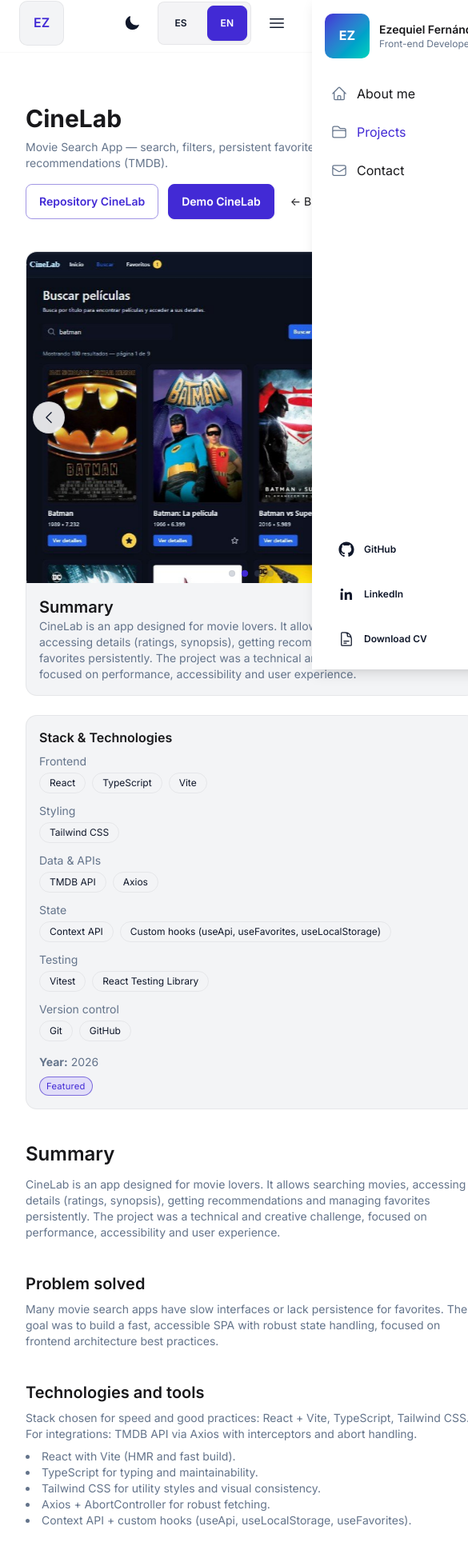
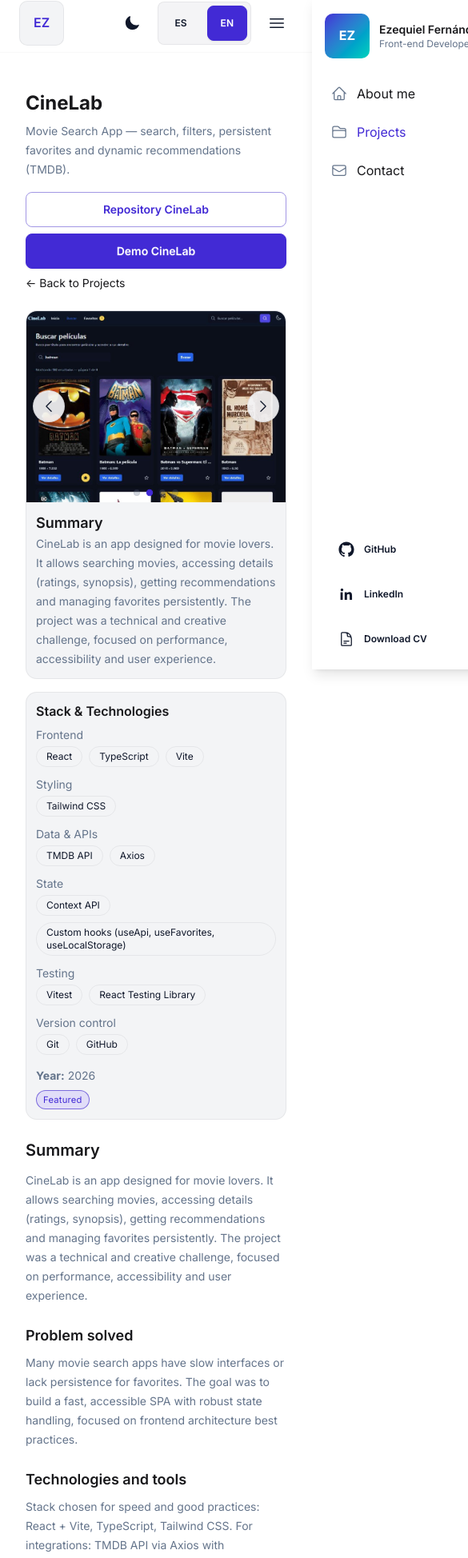
Before and after one commit to ezefernandezyf/my-portfolio, a React (Vite) app: page /projects/cinelab in a window 390 px wide. Shown: the part 7-1955 px from the top of the page at 80% size, 585 px wide, since content can reach past the window. Built offline with nearby package versions, Linux system fonts and the light colour scheme; no server answers.

Commit message:
style: enhance layout and typography for Movie Dashboard and CineLab case studies

```diff
--- a/src/pages/Projects/CineLabCaseStudy.tsx
+++ b/src/pages/Projects/CineLabCaseStudy.tsx
@@ -52,18 +52,18 @@
         type="article"
       />
 
-      <main className="site-container pb-12 pt-8">
-        <header className="mb-8">
-          <h1 className="text-3xl font-bold mb-2">{projectName}</h1>
-          <p className="text-sm text-muted max-w-3xl">{projectShort}</p>
+      <main className="site-container pb-10 pt-6 sm:pb-12 sm:pt-8 overflow-x-hidden">
+        <header className="mb-6 sm:mb-8">
+          <h1 className="text-2xl sm:text-3xl font-bold mb-2 leading-tight wrap-break-word">{projectName}</h1>
+          <p className="text-sm text-muted max-w-3xl leading-6 wrap-break-word">{projectShort}</p>
 
-          <div className="mt-4 flex flex-wrap items-center gap-3">
+          <div className="mt-4 flex flex-wrap items-center gap-2 sm:gap-3">
             {project.repo && (
               <a
                 href={project.repo}
                 target="_blank"
                 rel="noopener noreferrer"
-                className="btn btn-outline btn-minimal"
+                className="btn btn-outline btn-minimal w-full sm:w-auto justify-center whitespace-normal wrap-break-word text-center"
                 aria-label={t('header.repoAria', { name: projectName })}
               >
                 {t('header.repoAria', { name: projectName })}
@@ -74,20 +74,20 @@
                 href={project.demo}
                 target="_blank"
                 rel="noopener noreferrer"
-                className="btn btn-primary btn-minimal"
+                className="btn btn-primary btn-minimal w-full sm:w-auto justify-center whitespace-normal wrap-break-word text-center"
                 aria-label={t('header.demoAria', { name: projectName })}
               >
                 {t('header.demoAria', { name: projectName })}
               </a>
             )}
-            <Link to="/projects" className="ml-2 text-sm hover:underline">
+            <Link to="/projects" className="ml-0 sm:ml-2 text-sm hover:underline w-full sm:w-auto wrap-break-word">
               {t('header.backToProjects')}
             </Link>
           </div>
         </header>
 
-        <section className="mb-8 grid gap-6 md:grid-cols-3">
-          <div className="md:col-span-2 rounded-lg overflow-hidden border bg-base-100">
+        <section className="mb-6 sm:mb-8 grid gap-4 sm:gap-6 md:grid-cols-3">
+          <div className="md:col-span-2 rounded-lg overflow-hidden border bg-base-100 min-w-0">
             {project.images && project.images.length > 0 ? (
               <ProjectCarousel
                 images={project.images}
@@ -100,14 +100,14 @@
               </div>
             )}
 
-            <div className="p-4 prose max-w-none">
-              <h2 className="text-xl font-semibold">{t('summary.heading')}</h2>
-              <p className="text-sm text-muted">{t('summary.text')}</p>
+            <div className="p-3 sm:p-4 max-w-none">
+              <h2 className="text-lg sm:text-xl font-semibold wrap-break-word">{t('summary.heading')}</h2>
+              <p className="text-sm text-muted leading-6 wrap-break-word">{t('summary.text')}</p>
             </div>
           </div>
 
           <aside
-            className="rounded-lg p-4 border bg-base-100"
+            className="rounded-lg p-3 sm:p-4 border bg-base-100 min-w-0"
             aria-labelledby="stack-heading"
             data-testid="stack-aside"
           >
@@ -143,20 +143,20 @@
           </aside>
         </section>
 
-        <section className="space-y-8">
+        <section className="space-y-6 sm:space-y-8">
           <article>
-            <h2 className="text-2xl font-semibold mb-3">{t('summary.heading')}</h2>
-            <p className="text-sm text-muted">{t('summary.text')}</p>
+            <h2 className="text-xl sm:text-2xl font-semibold mb-3 wrap-break-word">{t('summary.heading')}</h2>
+            <p className="text-sm text-muted leading-6 wrap-break-word">{t('summary.text')}</p>
           </article>
 
           <article>
-            <h3 className="text-xl font-semibold mb-2">{t('problem.heading')}</h3>
-            <p className="text-sm text-muted">{t('problem.text')}</p>
+            <h3 className="text-lg sm:text-xl font-semibold mb-2 wrap-break-word">{t('problem.heading')}</h3>
+            <p className="text-sm text-muted leading-6 wrap-break-word">{t('problem.text')}</p>
           </article>
 
           <article>
-            <h3 className="text-xl font-semibold mb-2">{t('techTools.heading')}</h3>
-            <p className="text-sm text-muted mb-2">{t('techTools.text')}</p>
+            <h3 className="text-lg sm:text-xl font-semibold mb-2 wrap-break-word">{t('techTools.heading')}</h3>
+            <p className="text-sm text-muted mb-2 leading-6 wrap-break-word">{t('techTools.text')}</p>
 
             <ul className="list-disc list-inside text-sm text-muted">
               {(t('techTools.list', { returnObjects: true }) as string[]).map(
@@ -168,16 +168,16 @@
           </article>
 
           <article>
-            <h3 className="text-xl font-semibold mb-2">{t('architecture.heading')}</h3>
-            <p className="text-sm text-muted">{t('architecture.text')}</p>
+            <h3 className="text-lg sm:text-xl font-semibold mb-2 wrap-break-word">{t('architecture.heading')}</h3>
+            <p className="text-sm text-muted leading-6 wrap-break-word">{t('architecture.text')}</p>
           </article>
 
           <article>
-            <h3 className="text-xl font-semibold mb-2">{t('implementation.heading')}</h3>
+            <h3 className="text-lg sm:text-xl font-semibold mb-2 wrap-break-word">{t('implementation.heading')}</h3>
 
-            <div className="bg-base-100 border rounded-lg p-4">
+            <div className="bg-base-100 border rounded-lg p-3 sm:p-4">
               <h4 className="font-medium">{t('implementation.hookTitle')}</h4>
-              <pre className="overflow-auto text-xs bg-base-200 p-3 rounded">
+              <pre className="overflow-auto max-w-full text-[11px] sm:text-xs bg-base-200 p-2 sm:p-3 rounded whitespace-pre-wrap wrap-break-word">
                 {`export const useApi = (url: string) => {
   const [data, setData] = useState(null);
   const [loading, setLoading] = useState(true);
@@ -194,13 +194,13 @@
   return { data, loading };
 };`}
               </pre>
-              <p className="text-sm text-muted">{t('implementation.hookDescription')}</p>
+              <p className="text-sm text-muted leading-6 wrap-break-word">{t('implementation.hookDescription')}</p>
             </div>
           </article>
 
           <article>
-            <h3 className="text-xl font-semibold mb-2">{t('accessibility.heading')}</h3>
-            <p className="text-sm text-muted">{t('accessibility.lead')}</p>
+            <h3 className="text-lg sm:text-xl font-semibold mb-2 wrap-break-word">{t('accessibility.heading')}</h3>
+            <p className="text-sm text-muted leading-6 wrap-break-word">{t('accessibility.lead')}</p>
             <ul className="list-disc list-inside text-sm text-muted">
               {(t('accessibility.list', { returnObjects: true }) as string[]).map(
                 (li: string, idx: number) => (
@@ -211,7 +211,7 @@
           </article>
 
           <article>
-            <h3 className="text-xl font-semibold mb-2">{t('performance.heading')}</h3>
+            <h3 className="text-lg sm:text-xl font-semibold mb-2 wrap-break-word">{t('performance.heading')}</h3>
             <ul className="list-disc list-inside text-sm text-muted">
               {(t('performance.list', { returnObjects: true }) as string[]).map(
                 (li: string, idx: number) => (
@@ -222,7 +222,7 @@
           </article>
 
           <article>
-            <h3 className="text-xl font-semibold mb-2">{t('challenges.heading')}</h3>
+            <h3 className="text-lg sm:text-xl font-semibold mb-2 wrap-break-word">{t('challenges.heading')}</h3>
             <ol className="list-decimal list-inside text-sm text-muted">
               {(t('challenges.list', { returnObjects: true }) as string[]).map(
                 (li: string, idx: number) => (
@@ -233,7 +233,7 @@
           </article>
 
           <article>
-            <h3 className="text-xl font-semibold mb-2">{t('improvements.heading')}</h3>
+            <h3 className="text-lg sm:text-xl font-semibold mb-2 wrap-break-word">{t('improvements.heading')}</h3>
             <ul className="list-disc list-inside text-sm text-muted">
               {(t('improvements.list', { returnObjects: true }) as string[]).map(
                 (li: string, idx: number) => (
--- a/src/pages/Projects/MovieDashboardCaseStudy.tsx
+++ b/src/pages/Projects/MovieDashboardCaseStudy.tsx
@@ -36,11 +36,11 @@
                 pathname={`/projects/${project.id}`}
                 type="article"
             />
-            <main className="site-container pb-12 pt-8">
-                <header className="mb-8">
-                    <h1 className="text-3xl font-bold mb-2">{projectName}</h1>
-                    <p className="text-sm text-muted max-w-3xl">{projectShort}</p>
-                    <div className="mt-4 flex flex-wrap items-center gap-3">
+            <main className="site-container pb-10 pt-6 sm:pb-12 sm:pt-8">
+                <header className="mb-6 sm:mb-8">
+                    <h1 className="text-2xl sm:text-3xl font-bold mb-2 leading-tight wrap-break-word">{projectName}</h1>
+                    <p className="text-sm text-muted max-w-3xl leading-6 wrap-break-word">{projectShort}</p>
+                    <div className="mt-4 flex flex-wrap items-center gap-2 sm:gap-3">
                         {project.repo && (
                             <a
                                 href={project.repo}
@@ -63,13 +63,13 @@
                                 {t('header.demoAria', { name: projectName })}
                             </a>
                         )}
-                        <Link to="/projects" className="ml-2 text-sm hover:underline">
+                        <Link to="/projects" className="ml-0 sm:ml-2 text-sm hover:underline">
                             {t('header.backToProjects')}
                         </Link>
                     </div>
                 </header>
 
-                <section className="mb-8 grid gap-6 md:grid-cols-3">
+                <section className="mb-6 sm:mb-8 grid gap-4 sm:gap-6 md:grid-cols-3">
                     <div className="md:col-span-2 rounded-lg overflow-hidden border bg-base-100">
                         {project.images && project.images.length > 0 ? (
                             <ProjectCarousel
@@ -83,13 +83,13 @@
                             </div>
                         )}
 
-                        <div className="p-4 prose max-w-none">
-                            <h2 className="text-xl font-semibold">{t('summary.heading')}</h2>
-                            <p className="text-sm text-muted">{t('summary.text')}</p>
+                        <div className="p-3 sm:p-4 max-w-none">
+                            <h2 className="text-lg sm:text-xl font-semibold wrap-break-word">{t('summary.heading')}</h2>
+                            <p className="text-sm text-muted leading-6 wrap-break-word">{t('summary.text')}</p>
                         </div>
                     </div>
 
-                    <aside className="rounded-lg p-4 border bg-base-100" aria-labelledby="stack-heading">
+                    <aside className="rounded-lg p-3 sm:p-4 border bg-base-100" aria-labelledby="stack-heading">
                         <h3 id="stack-heading" className="font-semibold mb-2">
                             {t('stack.heading')}
                         </h3>
@@ -120,18 +120,18 @@
                     </aside>
                 </section>
 
-                <section className="space-y-8">
+                <section className="space-y-6 sm:space-y-8">
                     <article>
-                        <h2 className="text-2xl font-semibold mb-3">{t('summary.heading')}</h2>
-                        <p className="text-sm text-muted">{t('summary.text')}</p>
+                        <h2 className="text-xl sm:text-2xl font-semibold mb-3 wrap-break-word">{t('summary.heading')}</h2>
+                        <p className="text-sm text-muted leading-6 wrap-break-word">{t('summary.text')}</p>
                     </article>
                     <article>
-                        <h3 className="text-xl font-semibold mb-2">{t('problem.heading')}</h3>
-                        <p className="text-sm text-muted">{t('problem.text')}</p>
+                        <h3 className="text-lg sm:text-xl font-semibold mb-2 wrap-break-word">{t('problem.heading')}</h3>
+                        <p className="text-sm text-muted leading-6 wrap-break-word">{t('problem.text')}</p>
                     </article>
                     <article>
-                        <h3 className="text-xl font-semibold mb-2">{t('techTools.heading')}</h3>
-                        <p className="text-sm text-muted mb-2">{t('techTools.text')}</p>
+                        <h3 className="text-lg sm:text-xl font-semibold mb-2 wrap-break-word">{t('techTools.heading')}</h3>
+                        <p className="text-sm text-muted mb-2 leading-6 wrap-break-word">{t('techTools.text')}</p>
                         <ul className="list-disc list-inside text-sm text-muted">
                             {(t('techTools.list', { returnObjects: true }) as string[]).map((li, idx) => (
                                 <li key={idx}>{li}</li>
@@ -139,22 +139,22 @@
                         </ul>
                     </article>
                     <article>
-                        <h3 className="text-xl font-semibold mb-2">{t('architecture.heading')}</h3>
-                        <p className="text-sm text-muted">{t('architecture.text')}</p>
+                        <h3 className="text-lg sm:text-xl font-semibold mb-2 wrap-break-word">{t('architecture.heading')}</h3>
+                        <p className="text-sm text-muted leading-6 wrap-break-word">{t('architecture.text')}</p>
                     </article>
                     <article>
-                        <h3 className="text-xl font-semibold mb-2">{t('implementation.heading')}</h3>
-                        <div className="bg-base-100 border rounded-lg p-4">
+                        <h3 className="text-lg sm:text-xl font-semibold mb-2 wrap-break-word">{t('implementation.heading')}</h3>
+                        <div className="bg-base-100 border rounded-lg p-3 sm:p-4">
                             <h4 className="font-medium">{t('implementation.hookTitle')}</h4>
-                            <pre className="overflow-auto text-xs bg-base-200 p-3 rounded">
+                            <pre className="overflow-auto max-w-full text-[11px] sm:text-xs bg-base-200 p-2 sm:p-3 rounded whitespace-pre-wrap wrap-break-word">
                                 {t('implementation.hookCode')}
                             </pre>
-                            <p className="text-sm text-muted">{t('implementation.hookDescription')}</p>
+                            <p className="text-sm text-muted leading-6 wrap-break-word">{t('implementation.hookDescription')}</p>
                         </div>
                     </article>
                     <article>
-                        <h3 className="text-xl font-semibold mb-2">{t('accessibility.heading')}</h3>
-                        <p className="text-sm text-muted">{t('accessibility.lead')}</p>
+                        <h3 className="text-lg sm:text-xl font-semibold mb-2 wrap-break-word">{t('accessibility.heading')}</h3>
+                        <p className="text-sm text-muted leading-6 wrap-break-word">{t('accessibility.lead')}</p>
                         <ul className="list-disc list-inside text-sm text-muted">
                             {(t('accessibility.list', { returnObjects: true }) as string[]).map((li, idx) => (
                                 <li key={idx}>{li}</li>
@@ -162,7 +162,7 @@
                         </ul>
                     </article>
                     <article>
-                        <h3 className="text-xl font-semibold mb-2">{t('performance.heading')}</h3>
+                        <h3 className="text-lg sm:text-xl font-semibold mb-2 wrap-break-word">{t('performance.heading')}</h3>
                         <ul className="list-disc list-inside text-sm text-muted">
                             {(t('performance.list', { returnObjects: true }) as string[]).map((li, idx) => (
                                 <li key={idx}>{li}</li>
@@ -170,7 +170,7 @@
                         </ul>
                     </article>
                     <article>
-                        <h3 className="text-xl font-semibold mb-2">{t('challenges.heading')}</h3>
+                        <h3 className="text-lg sm:text-xl font-semibold mb-2 wrap-break-word">{t('challenges.heading')}</h3>
                         <ol className="list-decimal list-inside text-sm text-muted">
                             {(t('challenges.list', { returnObjects: true }) as string[]).map((li, idx) => (
                                 <li key={idx}>{li}</li>
@@ -178,7 +178,7 @@
                         </ol>
                     </article>
                     <article>
-                        <h3 className="text-xl font-semibold mb-2">{t('improvements.heading')}</h3>
+                        <h3 className="text-lg sm:text-xl font-semibold mb-2 wrap-break-word">{t('improvements.heading')}</h3>
                         <ul className="list-disc list-inside text-sm text-muted">
                             {(t('improvements.list', { returnObjects: true }) as string[]).map((li, idx) => (
                                 <li key={idx}>{li}</li>
```
